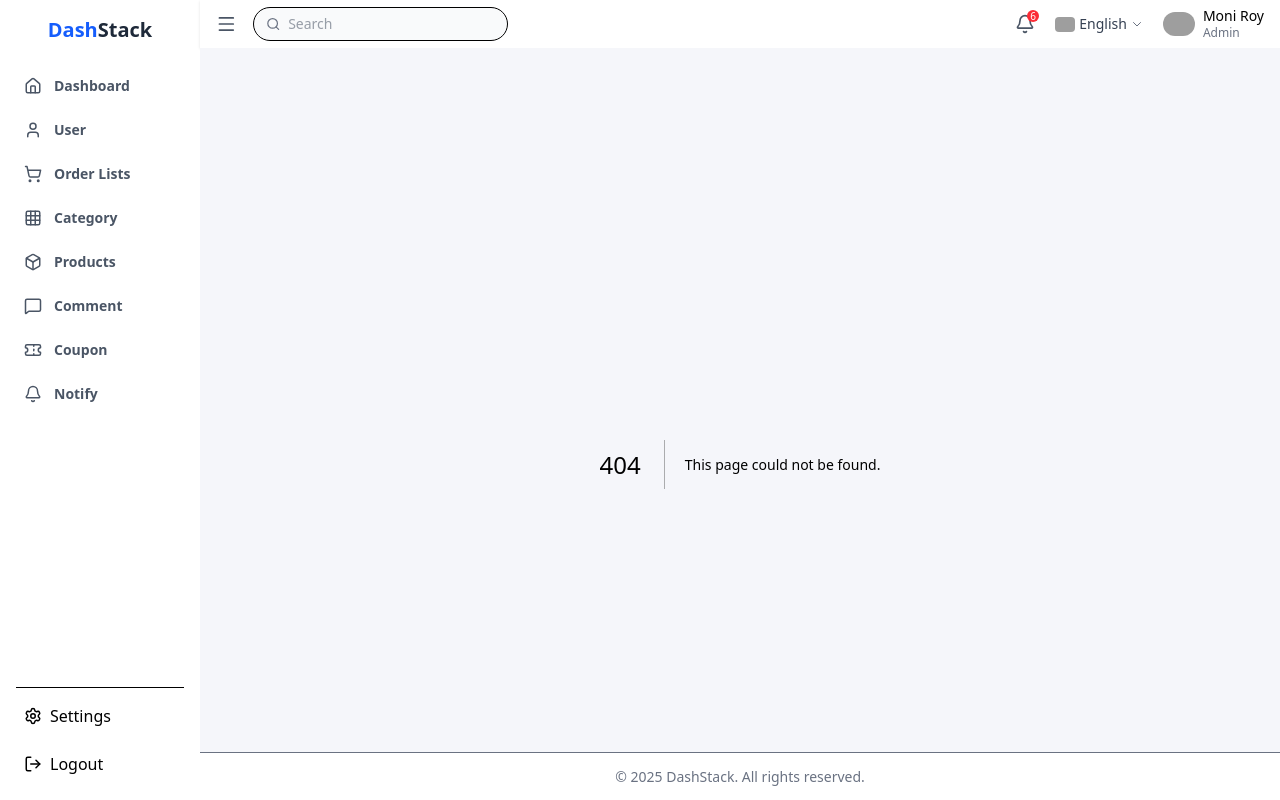
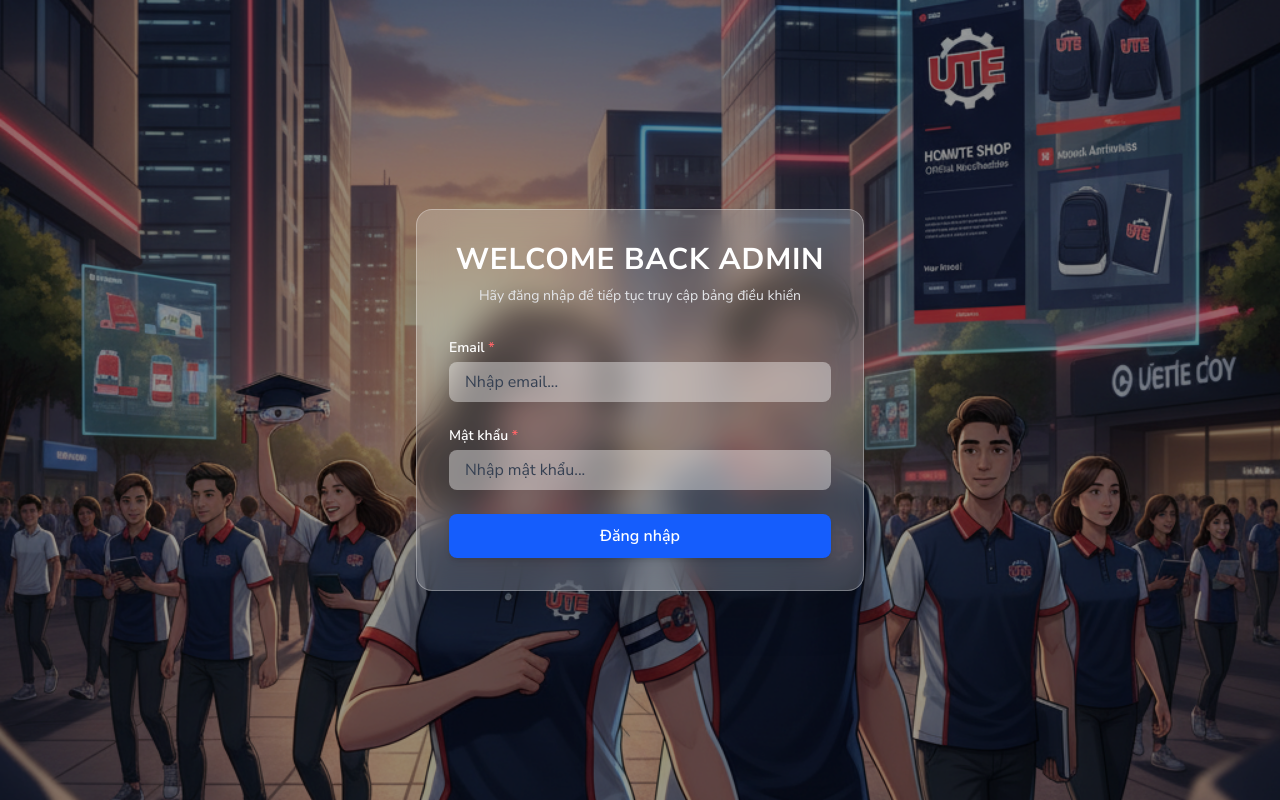
Before and after one commit to vuongducthoai/Project_ShopApp_Admin_FrontEnd_NextJS, a Next.js app in the folder frontend/: page /login in a window 1280 px wide. Before the commit this address had no page. Built offline with nearby package versions, Linux system fonts and the light colour scheme; grey boxes are pictures that could not be loaded.

Commit message:
UI_Login

```diff
--- a/frontend/src/app/coupons/page.tsx
+++ b/frontend/src/app/coupons/page.tsx
@@ -4,6 +4,7 @@ import AddCouponForm from "@/components/coupons/AddCouponForm";
 import UpdateCouponForm from "@/components/coupons/UpdateCouponForm";
 import CouponFilter from "@/components/coupons/CouponFilter";
 import CouponTable from "@/components/coupons/CouponTable";
+import ProtectedRoute from "@/components/ProtectedRoute";
 
 export interface Coupon {
   id?: string;
@@ -66,6 +67,7 @@ export default function CouponsPage() {
   }
 
   return (
+    <ProtectedRoute>
       <div className="space-y-6">
         <div>
           <h1 className="text-2xl font-bold text-gray-800">Coupon Management</h1>
@@ -76,5 +78,6 @@ export default function CouponsPage() {
 
         {content}
       </div>
+    </ProtectedRoute>
   );
 }
--- a/frontend/src/app/dashboard/page.tsx
+++ b/frontend/src/app/dashboard/page.tsx
@@ -3,17 +3,20 @@
 import DashboardSummary from "@/components/dashboard/DashboardSummary";
 import DealDetail from "@/components/dashboard/DealDetail";
 import SalesChart from "@/components/dashboard/SalesChart";
+import ProtectedRoute from "@/components/ProtectedRoute";
 import { useState } from "react";
 
 
 export default function DashboardPage() {
   const [selectedYear, setSelectedYear] = useState<number>(2025);
   return (
+    <ProtectedRoute>
       <div className="space-y-6 min-h-screen">
         <h1 className="text-2xl font-bold text-gray-800">Dashboard</h1>
         <DashboardSummary />
         <SalesChart selectedYear={selectedYear} setSelectedYear={setSelectedYear} />
         <DealDetail selectedYear={selectedYear} />
       </div>
+    </ProtectedRoute>
   );
 }
--- a/frontend/src/app/layout.tsx
+++ b/frontend/src/app/layout.tsx
@@ -1,34 +1,44 @@
-// src/app/layout.tsx
+'use client';
+
 import "./globals.css";
 import Sidebar from "@/components/layout/Sidebar";
 import Header from "@/components/layout/Header";
 import Footer from "@/components/layout/Footer";
 import { Nunito_Sans } from 'next/font/google';
+import { usePathname } from 'next/navigation';
 
 const nunito = Nunito_Sans({ subsets: ['latin'], weight: ['400','600','700'] });
-
-export const metadata = {
-  title: "Admin Dashboard",
-  description: "Next.js + TailwindCSS + NestJS API",
-};
 
 export default function RootLayout({
   children,
 }: {
   children: React.ReactNode;
 }) {
+  const pathname = usePathname();
+
+  // Danh sách các trang không cần layout admin
+  const authPages = ['/login', '/register', '/forgot-password'];
+  const isAuthPage = authPages.includes(pathname);
+
   return (
     <html lang="en" className="bg-white">
-    <body className="h-screen w-screen flex bg-gray-100">
-        {/* Sidebar */}
+      <body className={`${nunito.className} h-screen w-screen flex bg-gray-100`}>
+        {isAuthPage ? (
+          // Trang login - không có sidebar, header, footer
+          children
+        ) : (
+          // Trang admin - có đầy đủ layout
+          <>
             <Sidebar />
-
-        {/* Main Content */}
             <div className="flex flex-col flex-1">
               <Header />
-          <main className="flex-1 p-4 overflow-y-auto bg-[#F5F6FA]">{children}</main>
+              <main className="flex-1 p-4 overflow-y-auto bg-[#F5F6FA]">
+                {children}
+              </main>
               <Footer />
             </div>
+          </>
+        )}
       </body>
     </html>
   );
--- /dev/null
+++ b/frontend/src/app/login/page.tsx
@@ -0,0 +1,111 @@
+"use client";
+
+import React, { useState } from "react";
+import { useRouter } from "next/navigation";
+import { login, getMyInfo } from "../../services/authService";
+
+export default function AdminLoginPage() {
+  const [email, setEmail] = useState("");
+  const [password, setPassword] = useState("");
+  const [errorMsg, setErrorMsg] = useState("");
+  const [successMsg, setSuccessMsg] = useState("");
+  const [loading, setLoading] = useState(false);
+  const router = useRouter();
+
+  const handleLogin = async (e: React.FormEvent) => {
+    e.preventDefault();
+    setErrorMsg("");
+    setSuccessMsg("");
+    setLoading(true);
+
+    try {
+      // Gọi API đăng nhập
+      const loginData = await login({ email, password });
+      const token = loginData.token;
+
+      // Gọi API lấy thông tin người dùng
+      const infoData = await getMyInfo(token);
+
+      // Kiểm tra quyền
+      if (infoData.role === "Admin") {
+        localStorage.setItem("token", token);
+        setSuccessMsg("Đăng nhập thành công! Đang chuyển hướng...");
+        setTimeout(() => {
+          router.push("/dashboard");
+        }, 700);
+      } else {
+        throw new Error("Tài khoản này không có quyền truy cập Admin");
+      }
+    } catch (err: any) {
+      setErrorMsg(err.message || "Lỗi đăng nhập");
+    } finally {
+      setLoading(false);
+    }
+  };
+
+  return (
+    <div
+      className="min-h-screen w-screen flex items-center justify-center bg-cover bg-center relative"
+      style={{ backgroundImage: "url('/hcmuteAdmin.png')" }}
+    >
+      {/* Lớp phủ mờ nhẹ */}
+      <div className="absolute inset-0 bg-black/40" />
+
+      {/* Form login */}
+      <div className="relative z-10 w-full max-w-md bg-white/20 backdrop-blur-lg p-8 rounded-2xl shadow-2xl border border-white/30">
+        <h1 className="text-3xl font-extrabold text-white text-center mb-2 tracking-wide">
+          WELCOME BACK ADMIN
+        </h1>
+        <p className="text-center text-gray-200 mb-8 text-sm">
+          Hãy đăng nhập để tiếp tục truy cập bảng điều khiển
+        </p>
+
+        <form onSubmit={handleLogin} className="space-y-6">
+          <div>
+            <label className="block text-sm font-semibold text-white mb-1">
+              Email <span className="text-red-400">*</span>
+            </label>
+            <input
+              type="email"
+              value={email}
+              onChange={(e) => setEmail(e.target.value)}
+              placeholder="Nhập email..."
+              required
+              className="w-full px-4 py-2 rounded-lg bg-white/40 text-black placeholder-gray-700 focus:outline-none focus:ring-2 focus:ring-blue-500 focus:border-transparent transition"
+            />
+          </div>
+
+          <div>
+            <label className="block text-sm font-semibold text-white mb-1">
+              Mật khẩu <span className="text-red-400">*</span>
+            </label>
+            <input
+              type="password"
+              value={password}
+              onChange={(e) => setPassword(e.target.value)}
+              placeholder="Nhập mật khẩu..."
+              required
+              className="w-full px-4 py-2 rounded-lg bg-white/40 text-black placeholder-gray-700 focus:outline-none focus:ring-2 focus:ring-blue-500 focus:border-transparent transition"
+            />
+          </div>
+
+          {/*Hiển thị thông báo lỗi hoặc thành công */}
+          {errorMsg && (
+            <p className="text-red-300 text-center text-sm">{errorMsg}</p>
+          )}
+          {successMsg && (
+            <p className="text-green-300 text-center text-sm">{successMsg}</p>
+          )}
+
+          <button
+            type="submit"
+            disabled={loading}
+            className="w-full bg-blue-600 text-white py-2.5 rounded-lg font-semibold shadow-md hover:bg-blue-700 hover:shadow-lg transition duration-200 disabled:opacity-50"
+          >
+            {loading ? "Đang đăng nhập..." : "Đăng nhập"}
+          </button>
+        </form>
+      </div>
+    </div>
+  );
+}
--- a/frontend/src/app/notifications/page.tsx
+++ b/frontend/src/app/notifications/page.tsx
@@ -9,6 +9,7 @@ import AddNotificationForm from "@/components/notification/AddNotificationForm"
 import NotificationTable from "@/components/notification/NotificationTable"
 import NotificationFilter from "@/components/notification/NotificationFilter"
 import { useState } from "react"
+import ProtectedRoute from "@/components/ProtectedRoute"
 
 export default function NotificationPage() {
     const [showAddForm, setShowAddForm] = useState(false)
@@ -16,6 +17,7 @@ export default function NotificationPage() {
 
 
     return (
+        <ProtectedRoute>
         <div className="p-4">
             <button
                 onClick={() => setShowAddForm(true)}
@@ -67,5 +69,6 @@ export default function NotificationPage() {
             )}
         <NotificationTable filters={filter}/>
         </div>
+        </ProtectedRoute>
     )
 }
--- a/frontend/src/app/page.tsx
+++ b/frontend/src/app/page.tsx
@@ -1,5 +1,5 @@
 import { redirect } from "next/navigation";
 
 export default function Home() {
-  redirect("/dashboard");
+  redirect("/login");
 }
--- /dev/null
+++ b/frontend/src/components/ProtectedRoute.tsx
@@ -0,0 +1,56 @@
+"use client";
+
+import { useEffect, useState } from "react";
+import { useRouter } from "next/navigation";
+import { getMyInfo } from "@/services/authService";
+
+interface ProtectedRouteProps {
+  children: React.ReactNode;
+}
+
+export default function ProtectedRoute({ children }: ProtectedRouteProps) {
+  const router = useRouter();
+  const [authorized, setAuthorized] = useState(false);
+  const [loading, setLoading] = useState(true);
+
+  useEffect(() => {
+    const checkAuth = async () => {
+      const token = localStorage.getItem("token");
+
+      if (!token) {
+        router.replace("/login");
+        return;
+      }
+
+      try {
+        // Gọi API kiểm tra token
+        const user = await getMyInfo(token);
+        if (user) {
+          setAuthorized(true);
+        } else {
+          throw new Error("Token invalid");
+        }
+      } catch (error) {
+        // Nếu token hết hạn / sai → xóa token + chuyển hướng
+        localStorage.removeItem("token");
+        router.replace("/login");
+      } finally {
+        setLoading(false);
+      }
+    };
+
+    checkAuth();
+  }, [router]);
+
+  if (loading) {
+    return (
+      <div className="flex h-screen items-center justify-center text-gray-600">
+        Đang kiểm tra quyền truy cập...
+      </div>
+    );
+  }
+
+  if (!authorized) return null; // Đang redirect nên không render gì cả
+
+  return <>{children}</>;
+}
--- a/frontend/src/components/dashboard/SalesChart.tsx
+++ b/frontend/src/components/dashboard/SalesChart.tsx
@@ -80,10 +80,10 @@ export default function SalesChart({ selectedYear, setSelectedYear }: SalesChart
         </div>
       </div>
       <div className="h-80">
-        <ResponsiveContainer width="100%" height={300}>
+        <ResponsiveContainer width="95%" height={300}>
           <LineChart
             data={saleStatistics}
-            margin={{ top: 10, right: 30, left: 40, bottom: 0 }}
+            margin={{ top: 10, right: 30, left: 50, bottom: 0 }}
           >
             <CartesianGrid strokeDasharray="3 3" stroke="#e5e7eb" />
             <XAxis dataKey="month" stroke="#9ca3af" />
--- a/frontend/src/components/layout/Header.tsx
+++ b/frontend/src/components/layout/Header.tsx
@@ -1,15 +1,41 @@
 "use client";
+import { useEffect, useState } from "react";
 import { Search, Bell, Menu } from "lucide-react";
 import Image from "next/image";
+import { getMyInfo } from "../../services/authService"; // 👉 Đảm bảo đường dẫn đúng
 
 export default function Header() {
+  const [userName, setUserName] = useState<string>("Đang tải...");
+  const [role, setRole] = useState<string>("");
+
+  useEffect(() => {
+    const fetchUserInfo = async () => {
+      try {
+        const token = localStorage.getItem("token");
+        if (!token) {
+          setUserName("Chưa đăng nhập");
+          return;
+        }
+
+        const data = await getMyInfo(token);
+        setUserName(`${data.firstName || ""} ${data.lastName || ""}`.trim());
+        setRole(data.role || "");
+      } catch (error) {
+        console.error("Lỗi khi lấy thông tin người dùng:", error);
+        setUserName("Không xác định");
+      }
+    };
+
+    fetchUserInfo();
+  }, []);
+
   return (
-    <header className="h-12 bg-red flex items-center justify-between px-4 shadow-sm">
+    <header className="h-12 bg-white flex items-center justify-between px-4 shadow-sm">
       {/* Left section: Menu + Search */}
       <div className="flex items-center">
         <Menu size={24} className="mr-2 text-gray-600 cursor-pointer" />
         <div className="flex items-center bg-gray-50 border rounded-full px-3 py-1.5 w-full ml-2">
-          <Search size={16} className="text-gray-500  mr-2" />
+          <Search size={16} className="text-gray-500 mr-2" />
           <input
             suppressHydrationWarning
             type="text"
@@ -21,10 +47,12 @@ export default function Header() {
 
       {/* Right section: Notifications, Language, Profile */}
       <div className="flex items-center gap-5">
-        {/* Notification icon with badge */}
+        {/* Notification icon */}
         <div className="relative cursor-pointer">
           <Bell size={20} className="text-gray-600" />
-          <span className="absolute -top-1 -right-1 bg-red-500 text-white text-[10px] rounded-full w-3 h-3 flex items-center justify-center">6</span>
+          <span className="absolute -top-1 -right-1 bg-red-500 text-white text-[10px] rounded-full w-3 h-3 flex items-center justify-center">
+            6
+          </span>
         </div>
 
         {/* Language selector */}
@@ -59,8 +87,8 @@ export default function Header() {
             className="rounded-full"
           />
           <div className="text-sm leading-tight">
-            <div className="font-medium">Moni Roy</div>
-            <div className="text-gray-500 text-xs">Admin</div>
+            <div className="font-medium">{userName}</div>
+            <div className="text-gray-500 text-xs">{role || "Admin"}</div>
           </div>
         </div>
       </div>
--- a/frontend/src/components/layout/Sidebar.tsx
+++ b/frontend/src/components/layout/Sidebar.tsx
@@ -1,17 +1,22 @@
 "use client";
+
 import Link from "next/link";
-import { usePathname } from "next/navigation";
+import { usePathname, useRouter } from "next/navigation";
 import {
   Home, Box, ShoppingCart, User,
   MessageSquare, Ticket, Bell,
   Settings, LogOut, Grid
 } from "lucide-react";
+import { logout } from "@/services/authService";
+import { useState } from "react";
 
 export default function Sidebar() {
   const pathname = usePathname();
+  const router = useRouter();
+  const [loading, setLoading] = useState(false);
 
   const navLinks = [
-     { href: "/", label: "Dashboard", icon: Home },
+    { href: "/dashboard", label: "Dashboard", icon: Home },
     { href: "/users", label: "User", icon: User },
     { href: "/orders", label: "Order Lists", icon: ShoppingCart },
     { href: "/categories", label: "Category", icon: Grid },
@@ -19,29 +24,44 @@ export default function Sidebar() {
     { href: "/comments", label: "Comment", icon: MessageSquare },
     { href: "/coupons", label: "Coupon", icon: Ticket },
     { href: "/notifications", label: "Notify", icon: Bell },
-  ]
+  ];
+
+  const handleLogout = async () => {
+    const token = localStorage.getItem("token");
+    if (!token) return router.push("/login");
+
+    setLoading(true);
+    try {
+      const message = await logout(token);
+      console.log(message); // "Logged out successfully"
+      localStorage.removeItem("token");
+      router.push("/login");
+    } catch (err: any) {
+      console.error("Logout error:", err.message);
+      localStorage.removeItem("token"); // Ép logout local nếu token lỗi
+      router.push("/login");
+    } finally {
+      setLoading(false);
+    }
+  };
 
   return (
     <aside className="w-50 h-screen bg-white p-4 flex flex-col">
-      <h1 className="text-xl text-center font-bold text-blue-600 mb-6">Dash<span className="text-gray-800">Stack</span></h1>
+      <h1 className="text-xl text-center font-bold text-blue-600 mb-6">
+        Dash<span className="text-gray-800">Stack</span>
+      </h1>
+
+      {/* Navigation links */}
       <nav className="flex-1 space-y-2">
         {navLinks.map((link) => {
           const isActive = pathname === link.href;
           const Icon = link.icon;
-
           return (
             <Link
               key={link.label}
               href={link.href}
-              className={`
-                flex items-center gap-3 p-2 rounded-lg font-semibold text-sm
-                transition-colors duration-200
-                ${
-                  isActive
-                    ? "bg-[#4880FF] text-white"
-                    : "text-gray-600 hover:bg-gray-100"
-                }
-              `}
+              className={`flex items-center gap-3 p-2 rounded-lg font-semibold text-sm transition-colors duration-200
+                ${isActive ? "bg-[#4880FF] text-white" : "text-gray-600 hover:bg-gray-100"}`}
             >
               <Icon size={18} />
               {link.label}
@@ -49,15 +69,24 @@ export default function Sidebar() {
           );
         })}
       </nav>
+
+      {/* Bottom section */}
       <div className="border-t pt-2 space-y-2">
-        <Link href="/settings" className="flex items-center gap-2 p-2 hover:bg-gray-100 rounded">
-          <Settings size={18}/> Settings
+        <Link
+          href="/settings"
+          className="flex items-center gap-2 p-2 hover:bg-gray-100 rounded"
+        >
+          <Settings size={18} /> Settings
         </Link>
+
         <button
           suppressHydrationWarning
-          className="flex items-center gap-2 p-2 hover:bg-gray-100 rounded w-full"
+          onClick={handleLogout}
+          disabled={loading}
+          className="flex items-center gap-2 p-2 hover:bg-gray-100 rounded w-full text-left transition disabled:opacity-50"
         >
-          <LogOut size={18}/> Logout
+          <LogOut size={18} />
+          {loading ? "Đang đăng xuất..." : "Logout"}
         </button>
       </div>
     </aside>
--- /dev/null
+++ b/frontend/src/services/authService.ts
@@ -0,0 +1,60 @@
+const BASE_URL = "http://localhost:8088/api";
+
+export interface LoginPayload {
+  email: string;
+  password: string;
+}
+
+export async function login(payload: LoginPayload) {
+  const res = await fetch(`${BASE_URL}/auth/login`, {
+    method: "POST",
+    headers: { "Content-Type": "application/json" },
+    body: JSON.stringify(payload),
+  });
+
+  if (!res.ok) {
+    const error = await res.json().catch(() => ({}));
+    throw new Error(error.message || "Đăng nhập thất bại");
+  }
+
+  const data = await res.json();
+  return data; // { token: "..." }
+}
+
+export async function getMyInfo(token: string) {
+  const res = await fetch(`${BASE_URL}/myinfo`, {
+    method: "GET",
+    headers: { Authorization: `Bearer ${token}` },
+  });
+
+  if (!res.ok) {
+    throw new Error("Không thể lấy thông tin người dùng");
+  }
+
+  const data = await res.json();
+  return data; // { email, role, ... }
+}
+
+export async function logout(token: string) {
+  try {
+    const res = await fetch(`${BASE_URL}/logout`, {
+      method: "POST",
+      headers: {
+        Authorization: `Bearer ${token}`,
+        "Content-Type": "application/json",
+      },
+    });
+
+    if (!res.ok) {
+      const errorData = await res.json().catch(() => ({}));
+      throw new Error(errorData.message || "Đăng xuất thất bại");
+    }
+
+    // API chỉ trả về message
+    const data = await res.json();
+    return data.message || "Đăng xuất thành công";
+  } catch (err: any) {
+    console.error("Logout error:", err);
+    throw new Error(err.message || "Không thể đăng xuất");
+  }
+}
```
Also changed, not shown: frontend/public/hcmuteAdmin.png (added). Lines whose indentation alone changed are shown as unchanged.
